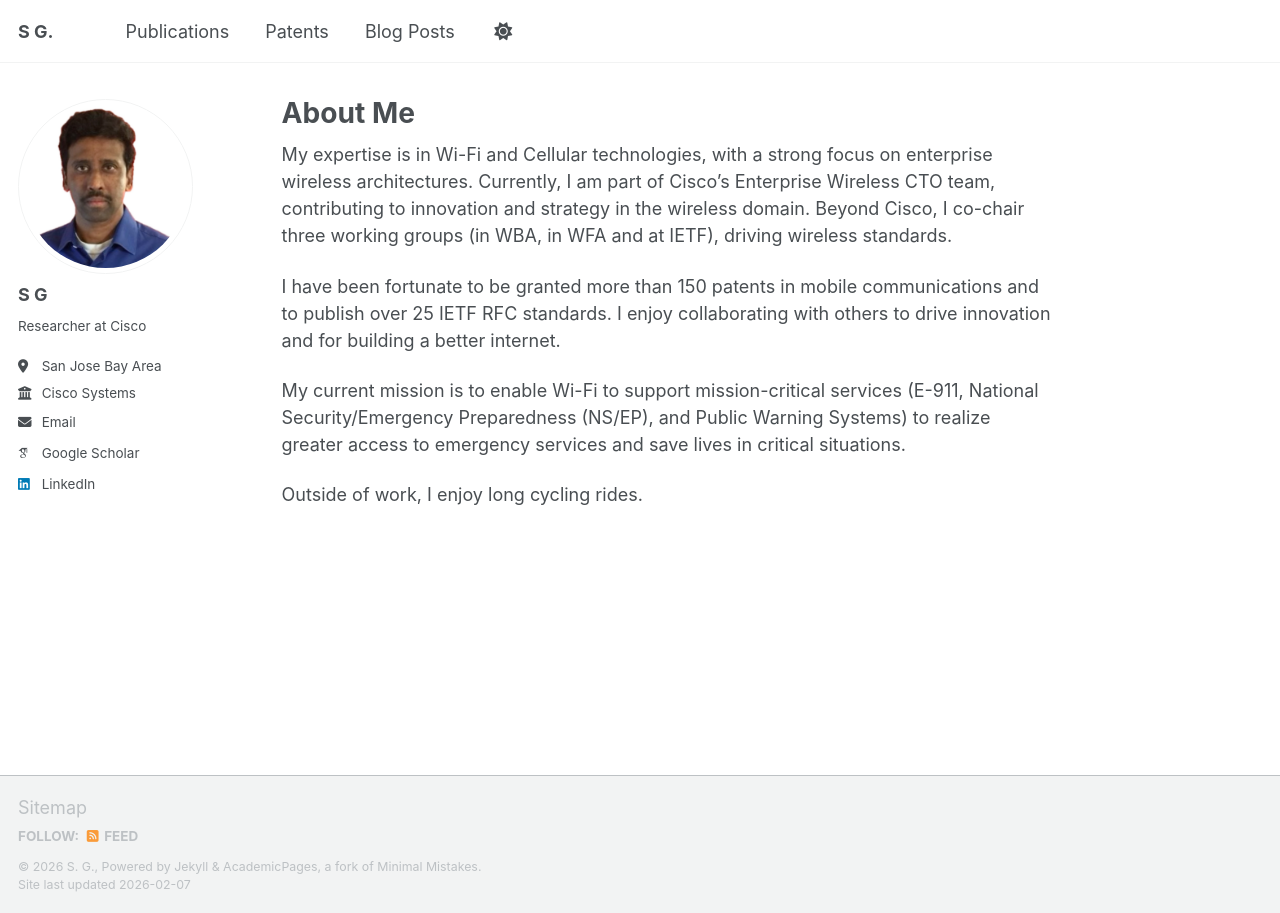
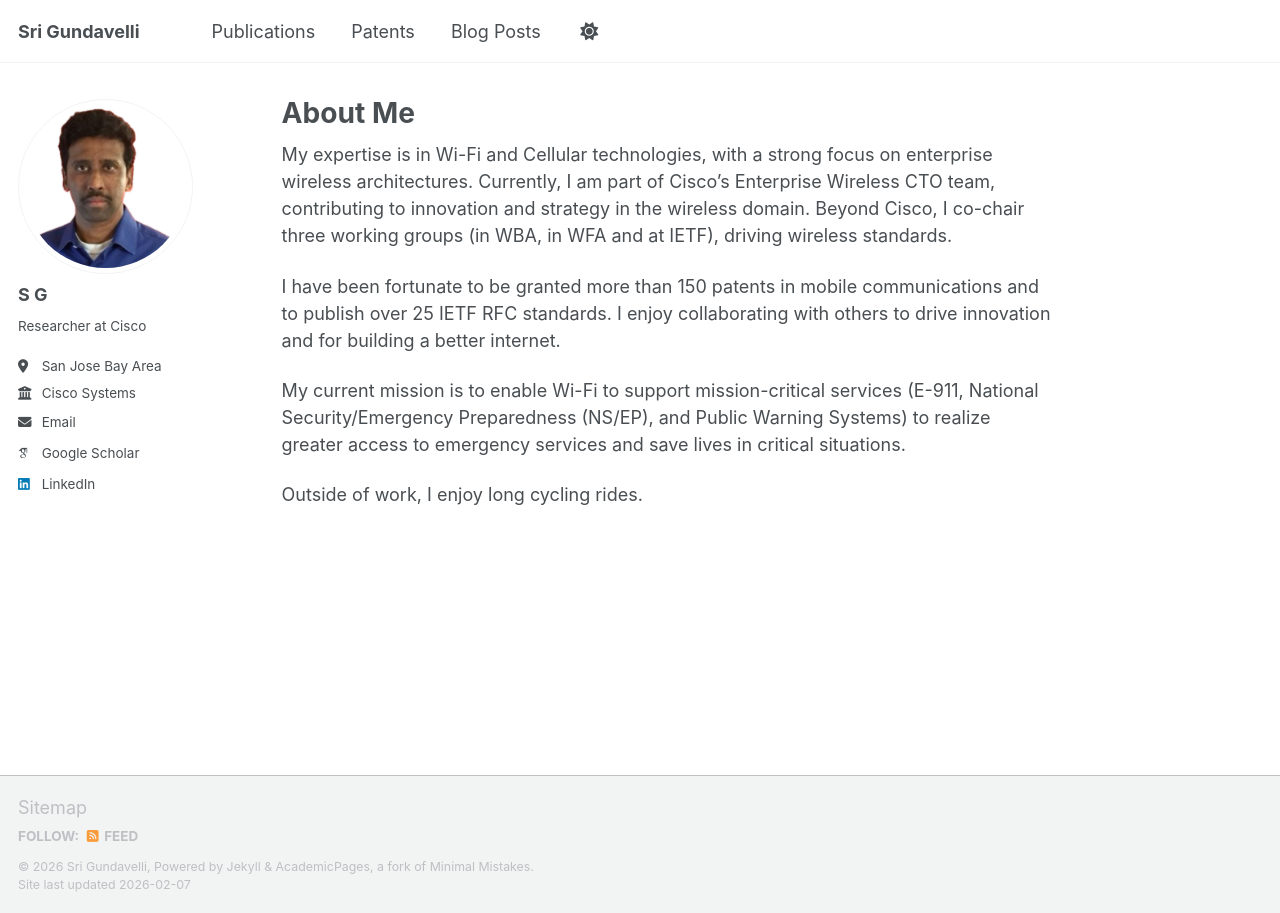
Before and after one commit to srigundavelli/srigundavelli.github.io, a Jekyll site: the page built from _pages/about.md, in a window 1280 px wide. Built offline with Jekyll 4.4.1, drawn with Linux system fonts in a browser that asks for light colours; some web fonts are replaced; a script that is not in the unit is left out.

Commit message:
Update _config.yml

```diff
--- a/_config.yml
+++ b/_config.yml
@@ -9,9 +9,9 @@
 # Basic Site Settings
 locale                   : "en-US"
 site_theme               : "default" # Currently available options are "default", "air"
-title                    : "S G."
+title                    : "Sri Gundavelli"
 title_separator          : "-"
-name                     : "S. G."
+name                     : "Sri Gundavelli"
 description              : "Researcher at Cisco"
 url                      : https://srigundavelli.github.io # The base hostname & protocol for your site e.g. "https://[your GitHub username].github.io",
                                                            # or if you already have some other page hosted on Github then use "https://[your GitHub username].github.io/[Your Repo Name]"
```
